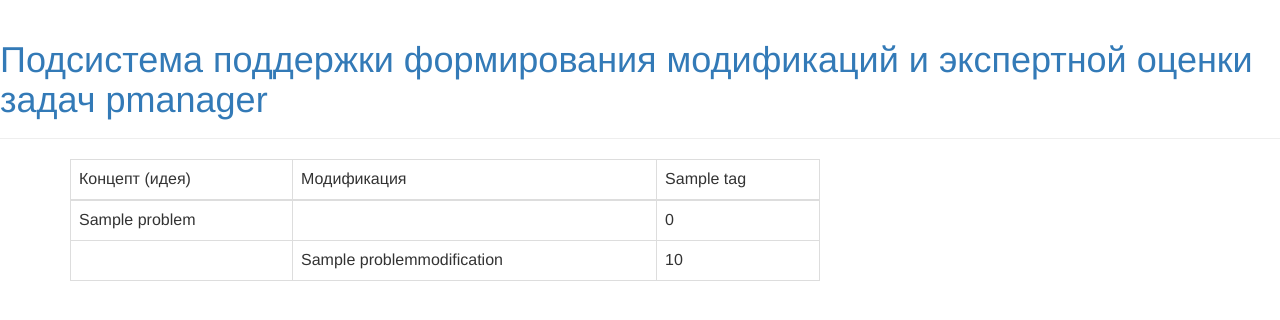
After one commit to Optimistru/diplom, a Django app: page /task/tags in a window 1280 px wide. The commit adds this page. Shown: the top 320 px of the page. Run offline with Django 3.2, Linux system fonts and the light colour scheme; tables that the repository leaves empty hold one stand-in row (values such as "Sample post"); some libraries are stand-ins or nearby versions.

Commit message:
Add tags

```diff
--- a/pmanager/settings.py
+++ b/pmanager/settings.py
@@ -43,6 +43,10 @@ INSTALLED_APPS = (
     'users',
     'bootstrap3',
 )
+
+TEMPLATE_CONTEXT_PROCESSORS = ("django.contrib.auth.context_processors.auth",
+                           "django.core.context_processors.request",
+                           )
 
 MIDDLEWARE_CLASSES = (
     'django.contrib.sessions.middleware.SessionMiddleware',
--- a/task/models.py
+++ b/task/models.py
@@ -31,3 +31,17 @@ class Attachment(models.Model):
     type = models.ForeignKey(AttachmentType)
     contents = models.FileField() #is Binaryfield??
     comment = models.TextField()
+
+class Tag(models.Model):
+    name = models.CharField(max_length=200)
+    problem = models.ManyToManyField(Problem, through='TagProblem', blank=True)
+    problem_modification = models.ManyToManyField(ProblemModification, through='TagProblem', blank=True)
+
+    def __str__(self):
+        return self.name
+
+class TagProblem(models.Model):
+    tag = models.ForeignKey(Tag)
+    problem = models.ForeignKey(Problem)
+    problem_modification = models.ForeignKey(ProblemModification)
+    weight = models.IntegerField()
--- a/task/templates/task/detail.html
+++ b/task/templates/task/detail.html
@@ -13,8 +13,8 @@
                 <th>{{ mod.name }}</th>
                 <th>{{ mod.archive }}</th>
                 <th>{{ mod.comment }}</th>
-                <th><a href="{% url 'mod_task_edit' mod.id %}" class="">Изменить<span class="glyphicon glyphicon-menu-right"></span></a></th>
-                <th><a href="{% url 'mod_task_delete' mod.id %}" class="">Удалить<span class="glyphicon glyphicon-menu-right"></span></a></th>
+                <th><a href="{% url 'mod_task_edit' mod.id %}?next={{ request.get_full_path|urlencode }}" class="">Изменить<span class="glyphicon glyphicon-menu-right"></span></a></th>
+                <th><a href="{% url 'mod_task_delete' mod.id %}?next={{ request.get_full_path|urlencode }}" class="">Удалить<span class="glyphicon glyphicon-menu-right"></span></a></th>
             </tr>
         {% endfor %}
     </table>
--- a/task/templates/task/mod_delete.html
+++ b/task/templates/task/mod_delete.html
@@ -3,7 +3,8 @@
 
 {% block content %}
   <form action="" method="post">{% csrf_token %}
-      <p>Вы уверены, что хотите удалить "{{ object }}"?</p>
+      <input type="hidden" name="next" value="{{ next }}">
+      <p>Вы уверены, что хотите удалить "{{ post.name }}"?</p>
       <input type="submit" value="Подтвердить" />
   </form>
 {% endblock content %}
--- a/task/templates/task/mod_edit.html
+++ b/task/templates/task/mod_edit.html
@@ -3,7 +3,10 @@
 
 {% block content %}
     <form action="" method="post">{% csrf_token %}
-        {% bootstrap_form form %}
+        {% for field in form %}
+            {% bootstrap_field field %}
+        {% endfor %}
+        <input type="hidden" name="next" value="{{ next }}">
         {% buttons %}
             <button type="submit" class="btn btn-primary">
                 {% bootstrap_icon "star" %} Submit
--- /dev/null
+++ b/task/templates/task/tags.html
@@ -0,0 +1,42 @@
+{% extends 'base.html' %}
+{% load bootstrap3 %}
+{% load index %}
+
+{% block content %}
+  <table class="table table-bordered">
+      <thead>
+      <td>Концепт (идея)</td>
+      <td>Модификация</td>
+        {% for tag in tg %}
+            <td>{{tag.name}}</td>
+        {% endfor %}
+      </thead>
+        <tbody>
+            {% for problem in pr %}
+                <tr>
+                    <td>{{problem.name}}</td>
+                    <td></td>
+                    {% for tag_weight in problems|index:problem.id %}
+                        {% if not forloop.first %}
+                            <td>{{tag_weight}}</td>
+                        {% endif %}
+                    {% endfor %}
+                </tr>
+                {% for mod in problem.modification.all %}
+                    {% if mod.name != 'default' %}
+                        <tr>
+                            <td></td>
+                            <td>{{mod.name}}</td>
+                            {% for tag_weight in mods|index:mod.id %}
+                                {% if not forloop.first %}
+                                    <td>{{tag_weight}}</td>
+                                {% endif %}
+                            {% endfor %}
+                        </tr>
+                    {% endif %}
+                {% endfor %}
+
+            {% endfor %}
+        </tbody>
+  </table>
+{% endblock content %}
--- /dev/null
+++ b/task/templatetags/index.py
@@ -0,0 +1,6 @@
+from django import template
+register = template.Library()
+
+@register.filter
+def index(List, i):
+    return List[int(i)]
--- a/task/urls.py
+++ b/task/urls.py
@@ -7,7 +7,9 @@ urlpatterns = [
     url(r'^/(?P<pk>[0-9]+)/edit$', views.task_edit.as_view(), name='task_edit'),
     url(r'^/(?P<pk>[0-9]+)/delete$', views.task_delete.as_view(), name='task_delete'),
 
-    url(r'^/mod(?P<pk>[0-9]+)/edit$', views.mod_task_edit.as_view(), name='mod_task_edit'),
-    url(r'^/mod(?P<pk>[0-9]+)/delete$', views.mod_task_delete.as_view(), name='mod_task_delete'),
+    url(r'^/mod(?P<pk>[0-9]+)/edit$', views.mod_task_edit, name='mod_task_edit'),
+    url(r'^/mod(?P<pk>[0-9]+)/delete$', views.mod_task_delete, name='mod_task_delete'),
+
+    url(r'^/tags$', views.tags, name='tags'),
 
 ]
--- a/task/views.py
+++ b/task/views.py
@@ -1,6 +1,6 @@
 from django import forms
 from django.http import HttpResponseRedirect
-from django.shortcuts import render, get_object_or_404
+from django.shortcuts import render, get_object_or_404, redirect, get_list_or_404
 from django.urls import reverse
 from django.urls import reverse_lazy
 from django.utils.decorators import method_decorator
@@ -49,16 +49,53 @@ class task_delete(generic.DeleteView):
     template_name = 'task/delete.html'
     success_url = reverse_lazy('task_list')
 
+class ProblemModificationForm(forms.ModelForm):
+     class Meta:
+         model = ProblemModification
+         fields = '__all__'
 
-class mod_task_edit(generic.UpdateView):
-    model = ProblemModification
-    template_name = 'task/mod_edit.html'
-    fields = '__all__'
+def mod_task_edit(request, pk):
+    post = get_object_or_404(ProblemModification, pk=pk)
+    if request.method == "POST":
+        form = ProblemModificationForm(request.POST, instance=post)
+        if form.is_valid():
+            post = form.save(commit=False)
+            post.save()
+            return redirect(request.POST['next'], pk=post.pk)
+    else:
+        form = ProblemModificationForm(instance=post)
 
-    def form_valid(self, form):
-        return self.render_to_response(self.get_context_data(form=form))
+    return render(request, 'task/mod_edit.html', {'form': form, 'next': request.GET['next']})
 
 
-class mod_task_delete(generic.DeleteView):
-    model = ProblemModification
-    template_name = 'task/mod_delete.html'
+def mod_task_delete(request, pk):
+    post = get_object_or_404(ProblemModification, pk=pk)
+    if request.method == "POST":
+        post.delete()
+        return redirect(request.POST['next'], pk=post.pk)
+    else:
+        form = ProblemModificationForm(instance=post)
+
+    return render(request, 'task/mod_delete.html', {'post': post, 'next': request.GET['next']})
+
+def tags(request):
+    obj = TagProblem.objects.all()
+    pr = Problem.objects.all()
+    tg = Tag.objects.all()
+
+    tw = len(Tag.objects.all()) + 1
+    problems = []
+    for i in range(1, 10):
+        problems.append([0] * tw)
+
+    problem_mods = []
+    for i in range(1, 10):
+        problem_mods.append([0] * tw)
+
+    for ob in obj:
+        if ob.problem_modification.name == 'default':
+            problems[ob.problem.id][ob.tag.id] = ob.weight
+        else:
+            problem_mods[ob.problem_modification.id][ob.tag.id] = ob.weight
+
+    return render(request, 'task/tags.html', {'problems': problems, 'mods': problem_mods, 'pr': pr, 'tg': tg})
--- a/templates/base.html
+++ b/templates/base.html
@@ -11,7 +11,7 @@
         </head>
         <body>
             <div class="page-header">
-                <h1><a href="/">Система управления задачами по программированию pmanager</a></h1>
+                <h1><a href="/">Подсистема поддержки формирования модификаций и экспертной оценки задач pmanager</a></h1>
             </div>
 
             <div class="content container">
```
Also changed, not shown: task/admin.py (+8 -2 lines), task/migrations/0005_auto_20170525_0020.py (added), task/templatetags/__init__.py (added).
